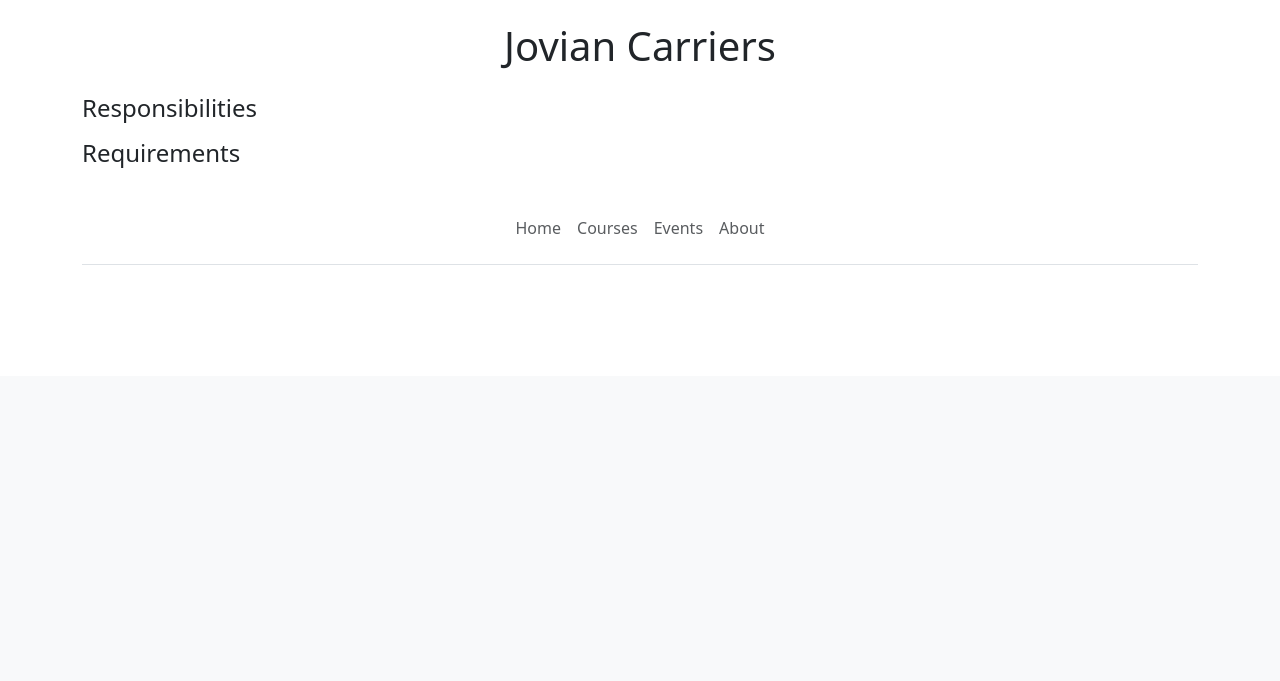
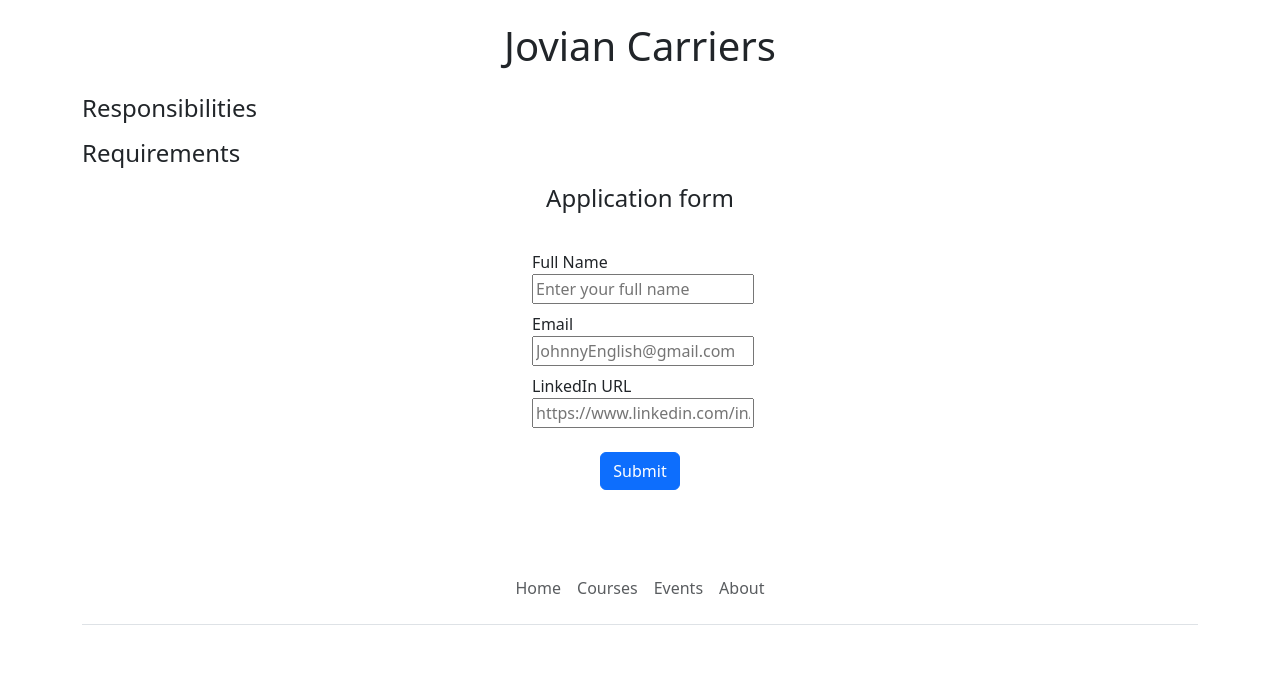
Before and after one commit to Tejas-Joshiii/jovian-career-website-v2, a Flask app: template templates/jobpage.html in a window 1280 px wide. Shown: the part 424-1105 px from the top of the page. Before the commit the page ends 689 px from the top, so only its background shows below. Run offline with Flask 3, Linux system fonts and the light colour scheme; the template is opened without the code that fills it, so the values that code supplies are empty.

Commit message:
Added application form but connection to database still under progress

```diff
--- /dev/null
+++ b/templates/application_form.html
@@ -0,0 +1,21 @@
+<h4 class="text-center mb-3">Application form</h4>
+<form action="post" style="display: flex; justify-content: center; align-items: center; flex-direction: column;">
+    <div class="mb-3" style="width: 260px;padding:22px;">
+        <div class="mb-2">
+            <label for="full_name">Full Name</label><br>
+            <input type="text" name="full_name" id="full_name" placeholder="Enter your full name" style="width: 222px;" required>
+        </div>
+        <div class="mb-2">
+            <label for="emailId">Email</label><br>
+            <input type="email" name="emailId" id="emailId" placeholder="JohnnyEnglish@gmail.com " style="width: 222px;" required>
+        </div>
+        <div class="mb-4">
+            <label for="linkedInURL">LinkedIn URL</label><br>
+            <input type="text" name="linkedInURL" id="linkedInURL" style="width: 222px;"
+                placeholder="https://www.linkedin.com/in/johnyenglish/" required>
+        </div>
+        <div class="text-center">
+            <button class="btn btn-primary" type="submit">Submit</button>
+        </div>
+    </div>
+</form>
--- a/templates/jobpage.html
+++ b/templates/jobpage.html
@@ -34,6 +34,7 @@
         <h4>Salary</h4>
         <p>{{job.currency}} {{job.salary}}</p>
         {% endif %}
+        {% include 'application_form.html' %} {# this will include the application form #}
     </div>
     {% include 'footer.html' %}
 </body>
```
